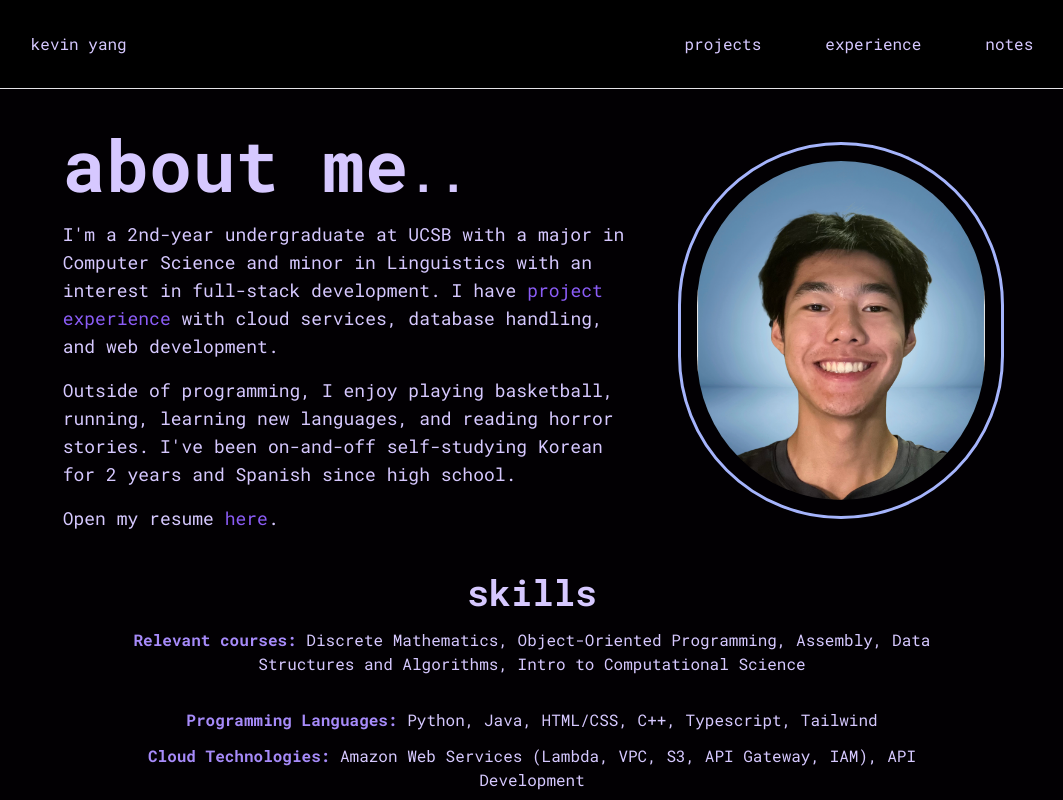
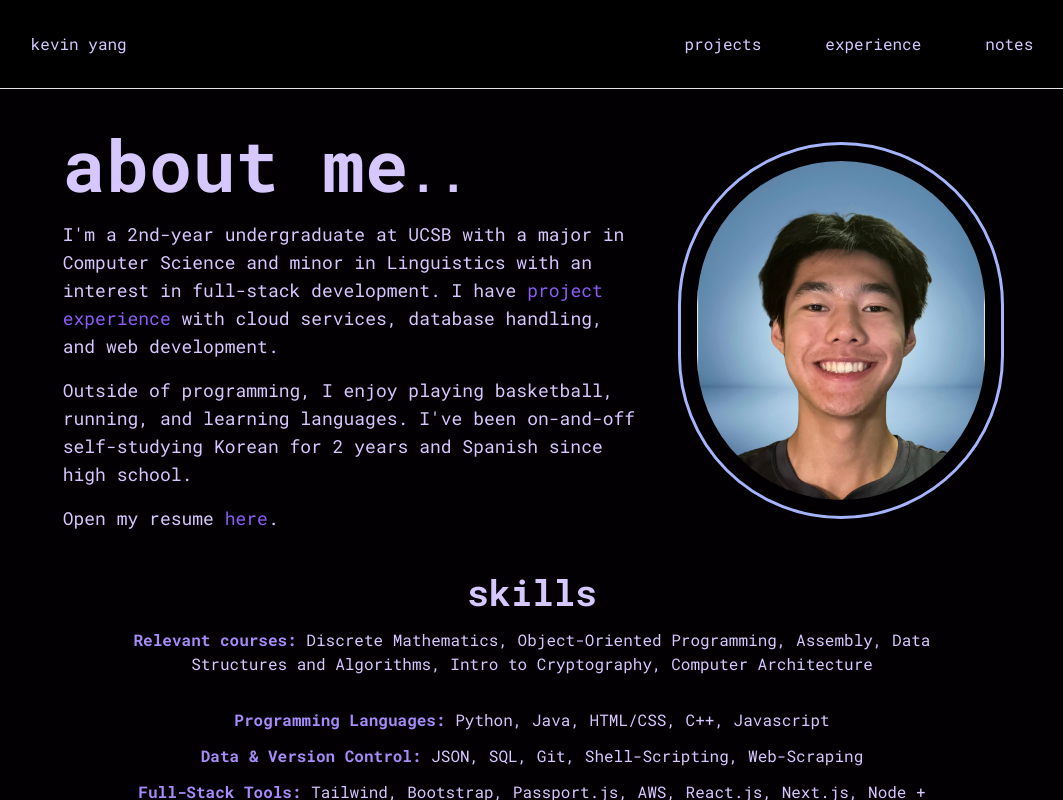
Before and after one commit to lem0000ns/kevin-yang, a Next.js app: page / in a window 1280 px wide. Shown: the whole page, without its empty margins (108-1171 px from the left). Built offline with nearby package versions, Linux system fonts and the light colour scheme.

Commit message:
update skills, notes

```diff
--- a/src/app/notes/page.tsx
+++ b/src/app/notes/page.tsx
@@ -39,7 +39,7 @@ const Other = () => {
     <div className="text-left w-2/3 mx-auto space-y-4 flex flex-col">
       <strong className="text-2xl">Other</strong>
       <NoteDoc
-        link="https://drive.google.com/file/d/1LX6oGsytumKhr5wkXu1d8ue3oA6CR5Dq/view?usp=sharing"
+        link="https://drive.google.com/file/d/1NdnftZlOAtZdSGWokW8-Mo3gGkXA8FyM/view?usp=sharing"
         details={[
           "a list of general philosophical/scientific concepts and notes on subjects that intrigued me",
           "includes detailed summary of Harry Potter (read in Spanish)",
@@ -63,7 +63,7 @@ const page = () => {
       </div>
       <div className="text-left w-2/3 mx-auto flex flex-row space-x-2 mt-10">
         <CalendarDays />
-        <p>Last updated 10/23/2024</p>
+        <p>Last updated 01/07/2025</p>
       </div>
       <Footer />
     </div>
--- a/src/components/aboutme.tsx
+++ b/src/components/aboutme.tsx
@@ -19,9 +19,9 @@ const aboutme = () => {
         with cloud services, database handling, and web development.
       </p>
       <p className="text-lg">
-        Outside of programming, I enjoy playing basketball, running, learning
-        new languages, and reading horror stories. I've been on-and-off
-        self-studying Korean for 2 years and Spanish since high school.
+        Outside of programming, I enjoy playing basketball, running, and
+        learning languages. I've been on-and-off self-studying Korean for 2
+        years and Spanish since high school.
       </p>
       <p className="text-lg">
         Open my resume{" "}
--- a/src/components/footer.tsx
+++ b/src/components/footer.tsx
@@ -1,5 +1,5 @@
 import React from "react";
-import { Instagram, Linkedin, Github } from "lucide-react";
+import { Linkedin, Github } from "lucide-react";
 
 const footer = () => {
   return (
@@ -10,13 +10,6 @@ const footer = () => {
           Designed by <strong>Kevin Yang</strong>
         </div>
         <div className="flex space-x-4 lg:mx-0 mx-auto">
-          <a
-            href="https://www.instagram.com/kevonsheep/"
-            target="_blank"
-            rel="nooopener noreferrer"
-          >
-            <Instagram />
-          </a>
           <a
             href="https://www.linkedin.com/in/kevin-yang-7b5151186/"
             target="_blank"
--- a/src/components/skills.tsx
+++ b/src/components/skills.tsx
@@ -9,25 +9,21 @@ const skills = () => {
       <p className="text-center lg:w-2/3 w-4/5 mx-auto">
         <strong className="text-violet-400">Relevant courses:</strong> Discrete
         Mathematics, Object-Oriented Programming, Assembly, Data Structures and
-        Algorithms, Intro to Computational Science
+        Algorithms, Intro to Cryptography, Computer Architecture
       </p>
       <ul className="text-center lg:w-2/3 w-5/6 space-y-3 mx-auto">
         <li className="mt-8">
           <strong className="text-violet-400">Programming Languages: </strong>
-          Python, Java, HTML/CSS, C++, Typescript, Tailwind
-        </li>
-        <li>
-          <strong className="text-violet-400">Cloud Technologies: </strong>
-          Amazon Web Services (Lambda, VPC, S3, API Gateway, IAM), API
-          Development
+          Python, Java, HTML/CSS, C++, Javascript
         </li>
         <li>
           <strong className="text-violet-400">Data & Version Control: </strong>
-          JSON, MySQL, PostgreSQL, Git, Shell-Scripting, Web-Scraping
+          JSON, SQL, Git, Shell-Scripting, Web-Scraping
         </li>
         <li>
           <strong className="text-violet-400">Full-Stack Tools: </strong>
-          Backend, Frontend, React.js, Next.js
+          Tailwind, Bootstrap, Passport.js, AWS, React.js, Next.js, Node +
+          Express
         </li>
       </ul>
     </div>
```
Also changed, not shown: 1 other file (tests, documents, lock files or other folders).
